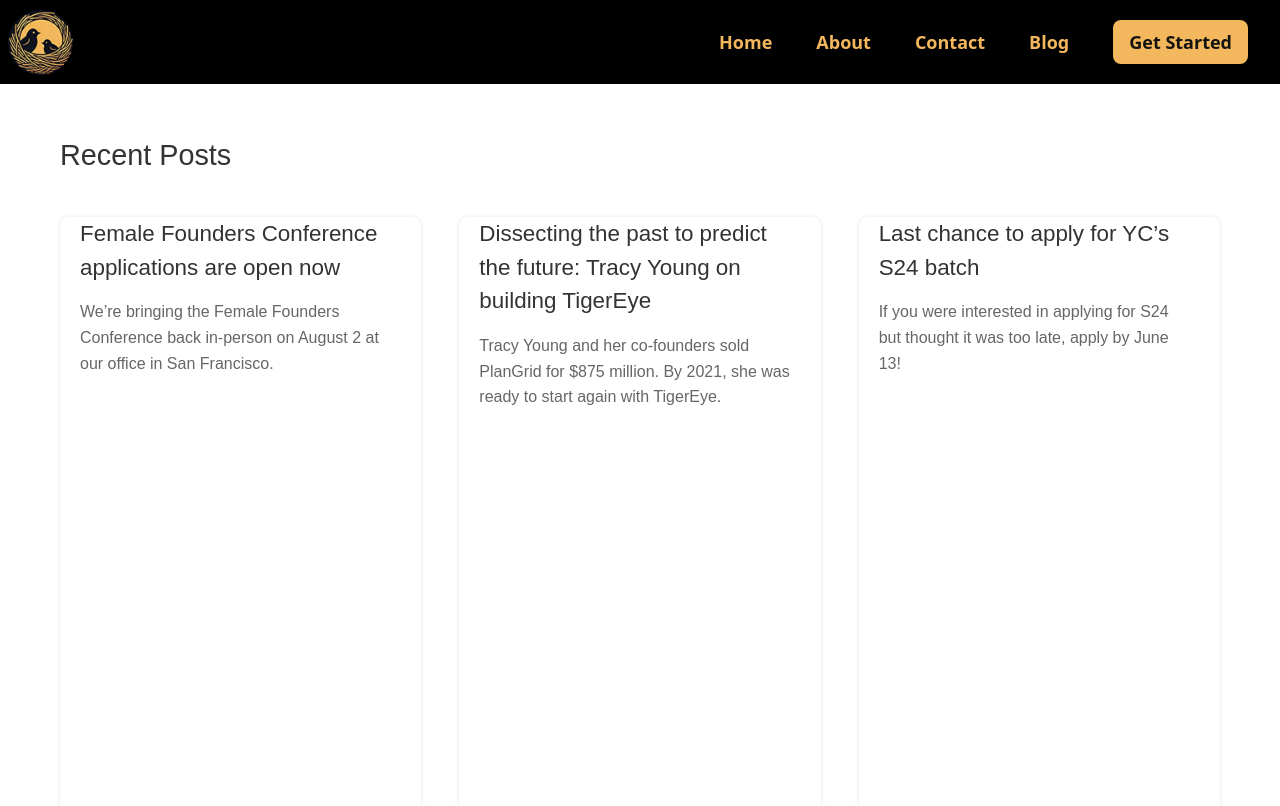
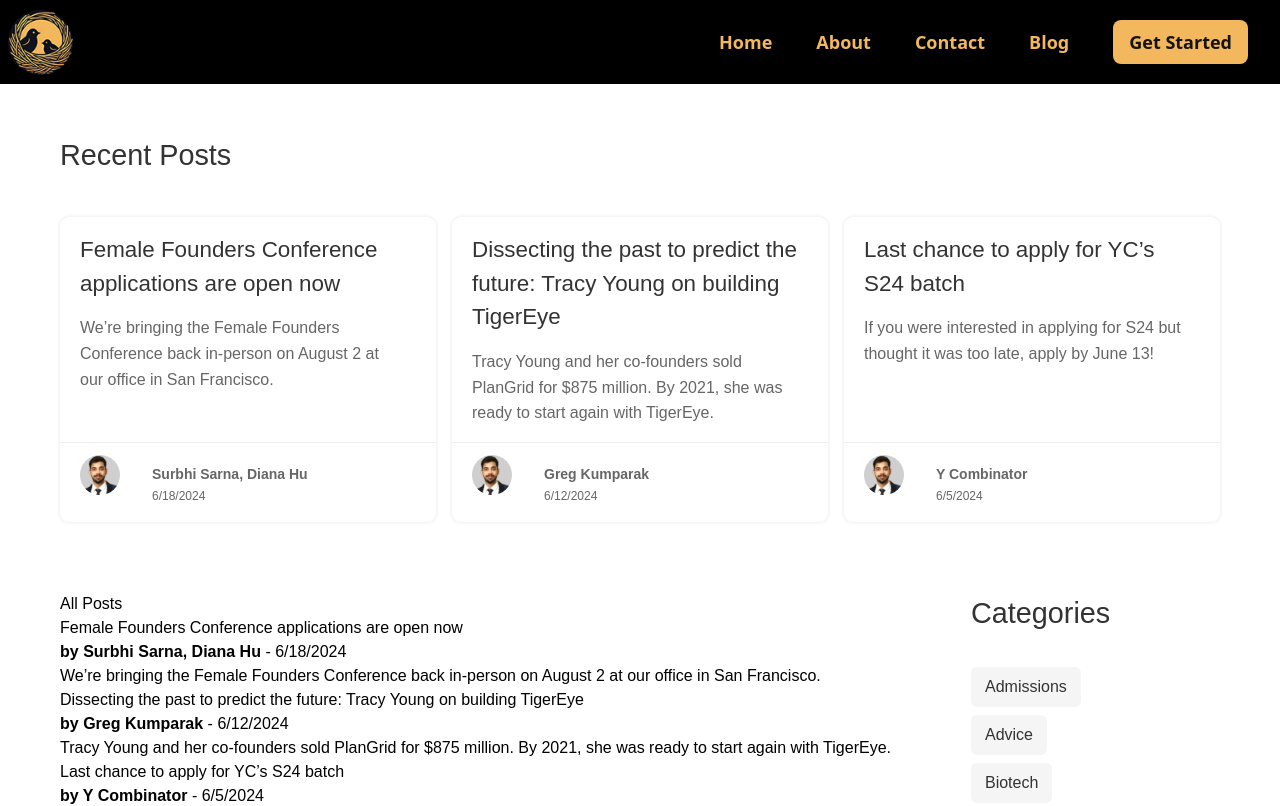
Before and after one commit to professionalnest/website, a Next.js app: page /blog in a window 1280 px wide. Shown: the top 806 px of the page. Built offline with nearby package versions, Linux system fonts and the light colour scheme; no server answers.

Commit message:
styling adjusted for recent blog-post card

```diff
--- a/src/styles/blog.module.css
+++ b/src/styles/blog.module.css
@@ -51,9 +51,10 @@
 
 /* Post Cards Container */
 .postCards {
-    display: flex;
+    /* display: flex;
     justify-content: space-between;
-    gap: 38px;
+    gap: 38px; */
+    @apply grid grid-cols-3 gap-4;
 }
 
 /* Link Styling for Post Cards */
@@ -73,13 +74,12 @@
 .postCard {
     background: #fff;
     border-radius: 9px;
-    padding: 0;
     box-shadow: 0 0 4px rgba(0, 0, 0, 0.1);
-    height: 43rem;
     min-width: 200px;
     display: flex;
     flex-direction: column;
     transition: box-shadow 0.2s ease;
+    height: 100%;
 }
 
 .postCard:hover {
@@ -90,6 +90,8 @@
     flex: 1;
     display: flex;
     flex-direction: column;
+    margin-top: 1em;
+    margin-bottom: 1em;
 }
 
 .postCard img {
```
